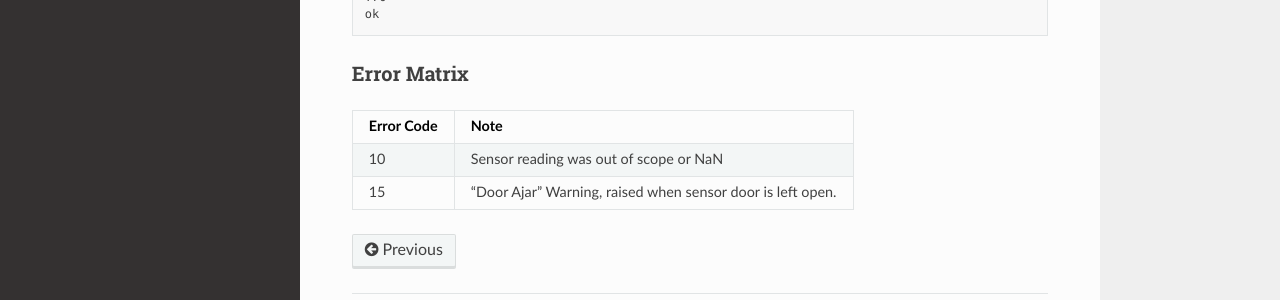
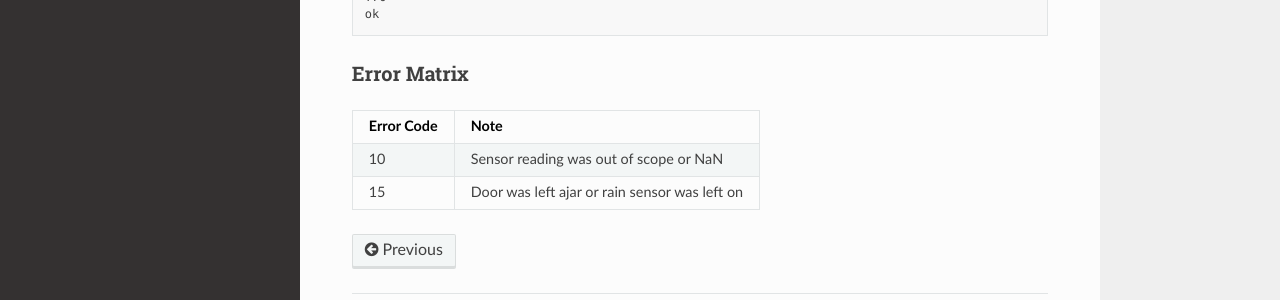
Before and after one commit to KenwoodFox/EG-207, a Sphinx documentation site: the page built from docs/advanced_service/interface_information.rst, in a window 1280 px wide and 900 px high, scrolled down 625 px. Shown: the part 501-801 px from the top of the window. Built offline with Sphinx 7.4.7 and the Read the Docs theme 2.0.0, drawn with Linux system fonts in a browser that asks for light colours.

Commit message:
Cleanup after error 15

```diff
--- a/docs/advanced_service/interface_information.rst
+++ b/docs/advanced_service/interface_information.rst
@@ -59,10 +59,10 @@ Communication Example
 Error Matrix
 ------------
 
-+------------+------------------------------------------------------------+
-| Error Code |                            Note                            |
-+============+============================================================+
-| 10         | Sensor reading was out of scope or NaN                     |
-+------------+------------------------------------------------------------+
-| 15         | "Door Ajar" Warning, raised when sensor door is left open. |
-+------------+------------------------------------------------------------+
++------------+-----------------------------------------------+
+| Error Code |                     Note                      |
++============+===============================================+
+| 10         | Sensor reading was out of scope or NaN        |
++------------+-----------------------------------------------+
+| 15         | Door was left ajar or rain sensor was left on |
++------------+-----------------------------------------------+
```
Also changed, not shown: 1 other file.
